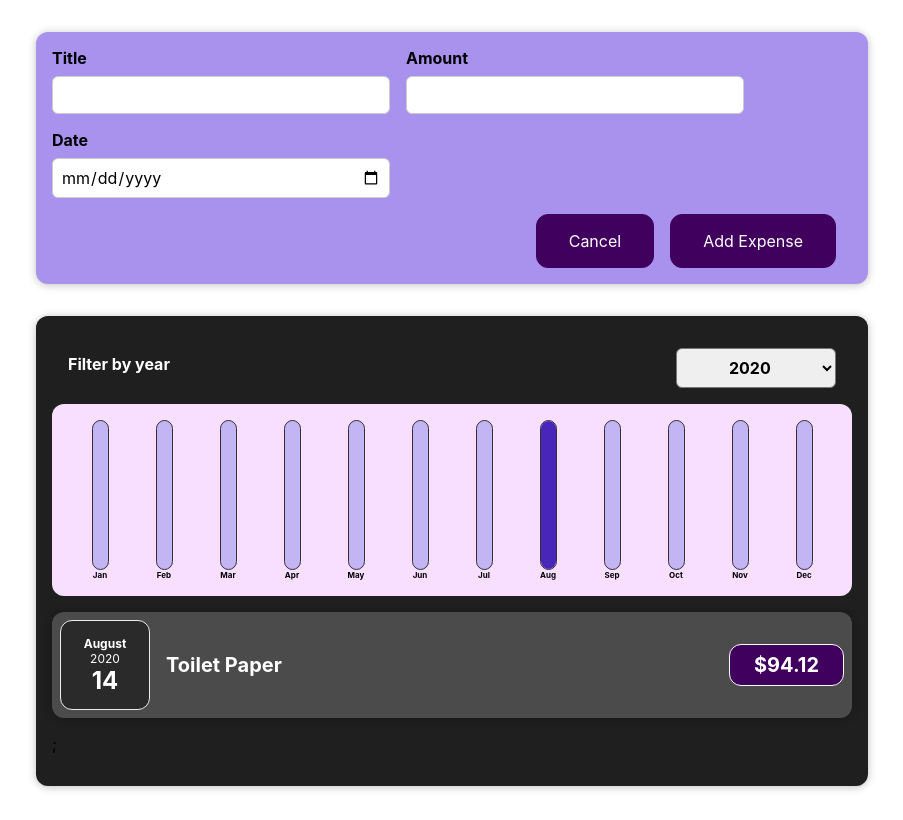
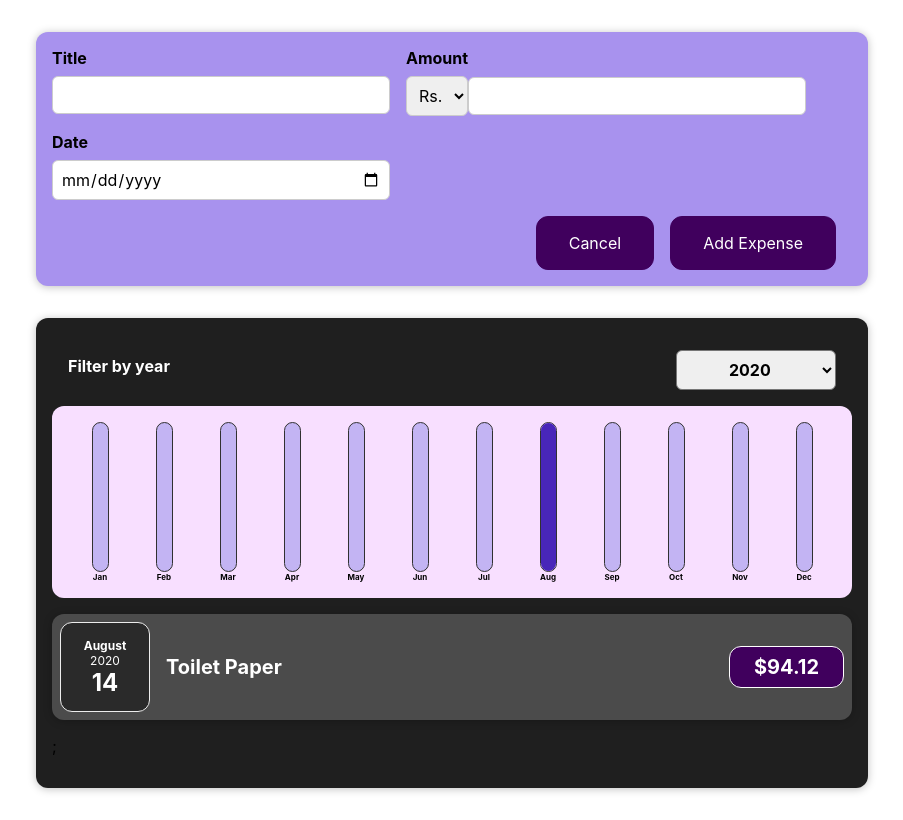
Before and after one commit to DhyataGarg/ExpenseTracker, a React (Create React App) app: page / in a window 1280 px wide. Both pictures are taken after a click on the button "Add New Expense". Shown: the whole page, without its empty margins (188-1091 px from the left). Built offline with nearby package versions, Linux system fonts and the light colour scheme.

Commit message:
Add INR currency.

```diff
--- a/src/App.js
+++ b/src/App.js
@@ -7,19 +7,28 @@ const DUMMY_EXPENSES = [
     id: "e1",
     title: "Toilet Paper",
     amount: 94.12,
+    currency: "$",
     date: new Date(2020, 7, 14),
   },
-  { id: "e2", title: "New TV", amount: 799.49, date: new Date(2021, 2, 12) },
+  {
+    id: "e2",
+    title: "New TV",
+    amount: 799.49,
+    currency: "$",
+    date: new Date(2021, 2, 12),
+  },
   {
     id: "e3",
     title: "Car Insurance",
     amount: 294.67,
+    currency: "$",
     date: new Date(2021, 2, 28),
   },
   {
     id: "e4",
     title: "New Desk (Wooden)",
     amount: 450,
+    currency: "$",
     date: new Date(2021, 5, 12),
   },
 ];
--- a/src/components/Expenses/ExpenseItem.js
+++ b/src/components/Expenses/ExpenseItem.js
@@ -7,15 +7,14 @@ const ExpenseItem = (props) => {
   return (
     <li>
       <Card className="expense-item">
-        <ExpenseDate
-          title={props.title}
-          date={props.date}
-          amount={props.amount}
-        />
+        <ExpenseDate date={props.date} />
 
         <div className="expense-item__description">
           <h2>{props.title}</h2>
-          <div className="expense-item__price">${props.amount}</div>
+          <div className="expense-item__price">
+            {props.currency}
+            {props.amount}
+          </div>
         </div>
       </Card>
     </li>
--- a/src/components/Expenses/ExpensesChart.js
+++ b/src/components/Expenses/ExpensesChart.js
@@ -1,6 +1,7 @@
 import React from "react";
 import Chart from "./../Chart/Chart";
 const ExpensesChart = (props) => {
+  let INRamount = 0;
   const chartDatapoints = [
     { label: "Jan", value: 0 },
     { label: "Feb", value: 0 },
@@ -17,8 +18,13 @@ const ExpensesChart = (props) => {
   ];
 
   for (const expense of props.expenses) {
+    if (expense.currency === "$") {
+      INRamount = expense.amount * 75.09;
+    } else {
+      INRamount = expense.amount;
+    }
     const expenseMonth = expense.date.getMonth();
-    chartDatapoints[expenseMonth].value += expense.amount;
+    chartDatapoints[expenseMonth].value += INRamount;
   }
 
   return <Chart dataPoints={chartDatapoints} />;
--- a/src/components/Expenses/ExpensesList.js
+++ b/src/components/Expenses/ExpensesList.js
@@ -14,6 +14,7 @@ const ExpenseList = (props) => {
           key={expense.id}
           title={expense.title}
           amount={expense.amount}
+          currency={expense.currency}
           date={expense.date}
         />
       ))}
--- a/src/components/NewExpense/ExpenseForm.css
+++ b/src/components/NewExpense/ExpenseForm.css
@@ -24,3 +24,10 @@
 .new-expense__actions {
   text-align: right;
 }
+
+.new-expense__select {
+  font: inherit;
+  padding: 0.5rem;
+  border-radius: 6px;
+  border: 1px solid #ccc;
+}
--- a/src/components/NewExpense/ExpenseForm.js
+++ b/src/components/NewExpense/ExpenseForm.js
@@ -2,11 +2,16 @@ import React, { useState } from "react";
 import "./ExpenseForm.css";
 const ExpenseForm = (props) => {
   const [enteredTitle, setEnteredTitle] = useState("");
+  const [selectedCurrency, setSelectedCurrency] = useState("Rs.");
   const [enteredAmount, setEnteredAmount] = useState("");
   const [enteredDate, setEnteredDate] = useState("");
 
   const titleChangeHandler = (event) => {
     setEnteredTitle(event.target.value);
+  };
+
+  const currencyChangeHandler = (event) => {
+    setSelectedCurrency(event.target.value);
   };
 
   const amountChangeHandler = (event) => {
@@ -22,6 +27,7 @@ const ExpenseForm = (props) => {
     const expenseData = {
       title: enteredTitle,
       date: new Date(enteredDate),
+      currency: selectedCurrency,
       amount: +enteredAmount,
     };
     props.onSaveExpenseData(expenseData);
@@ -45,6 +51,14 @@ const ExpenseForm = (props) => {
 
         <div className="new-expense__control">
           <label>Amount</label>
+          <select
+            className="new-expense__select"
+            onChange={currencyChangeHandler}
+          >
+            <option name="ruppee">Rs.</option>
+            <option name="dollar">$</option>
+          </select>
+
           <input
             required={true}
             type="number"
```
